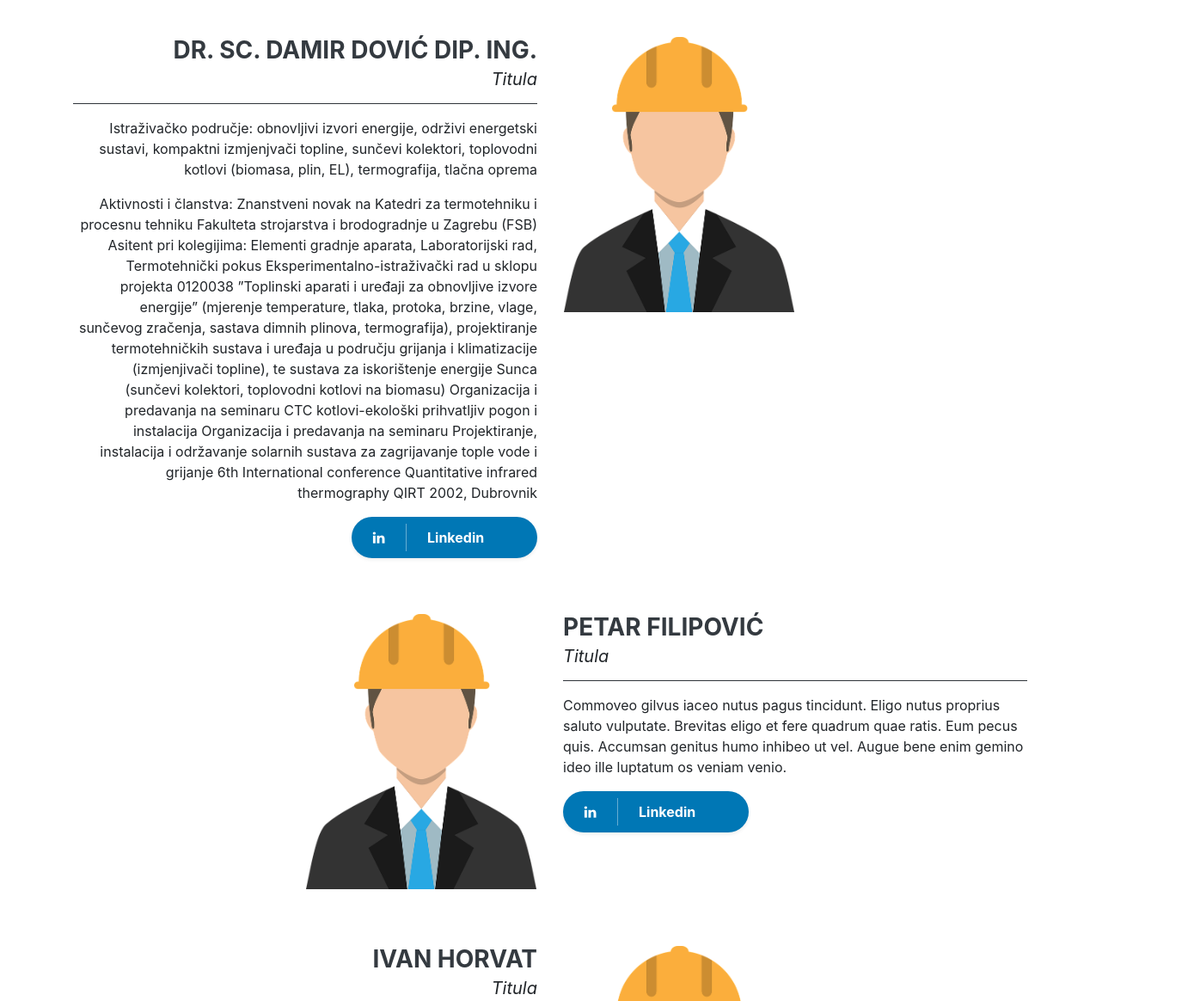
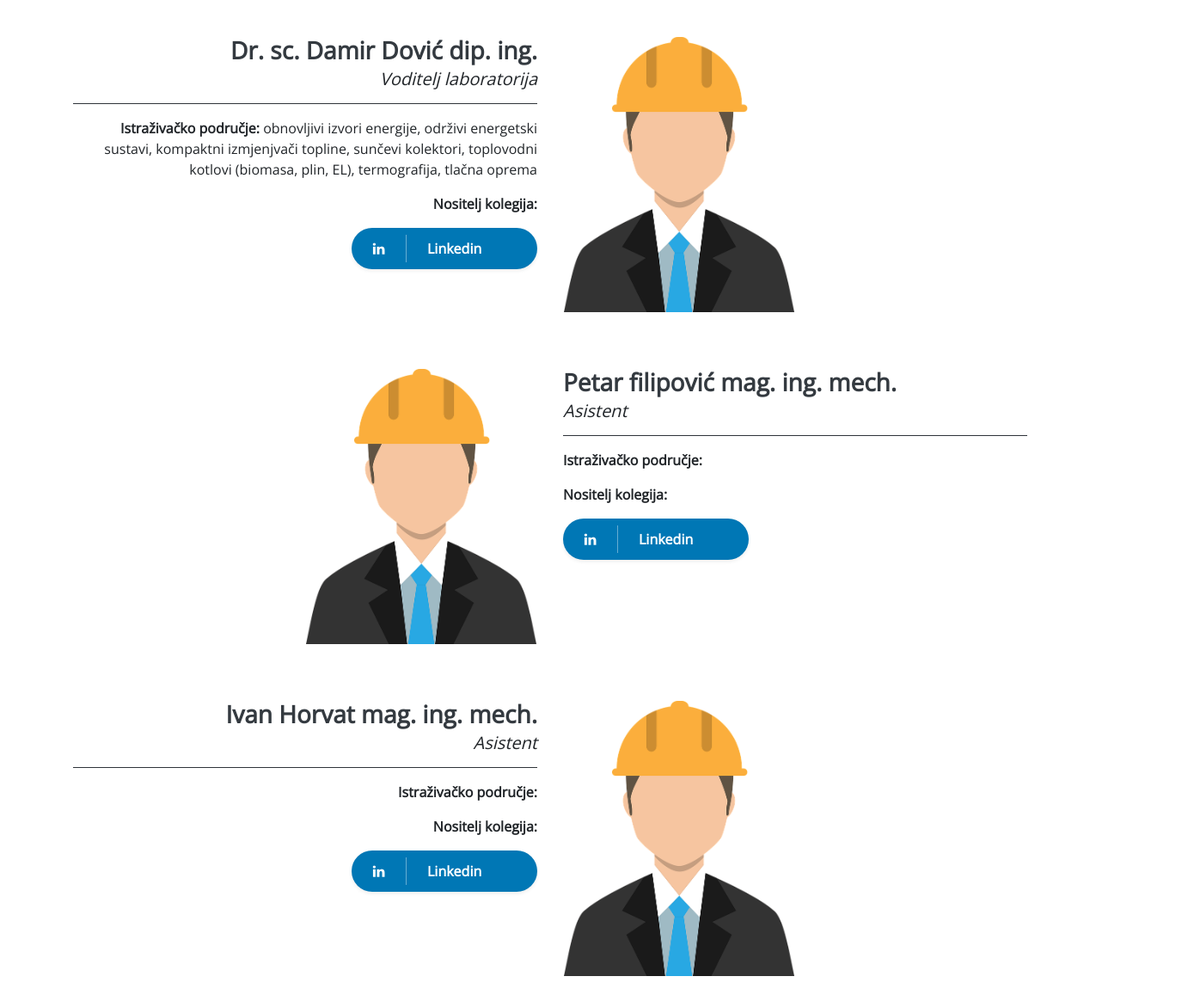
Before and after one commit to IvanFilipovic/Termolab_v1, a plain HTML site: page djelatnici.html in a window 1280 px wide. Shown: the part 240-1404 px from the top of the page at 86% size, 1389 px wide, since content can reach past the window. Drawn offline with nearby package versions, Linux system fonts and the light colour scheme.

Commit message:
comit 2
za pokazat Damiru

```diff
--- a/css.css
+++ b/css.css
@@ -1,5 +1,9 @@
+* {
+    font-family: 'Open Sans', sans-serif;
+}
 body {
     min-height: 100vh;
+
 }
 hr {
     color: black;
--- a/djelatnici.html
+++ b/djelatnici.html
@@ -9,7 +9,8 @@
         <meta name="Author" content="CodeJuice">
 
         <link rel="stylesheet" href="css.css">
-
+        <link rel="preconnect" href="https://fonts.gstatic.com">
+        <link href="https://fonts.googleapis.com/css2?family=Open+Sans&display=swap" rel="stylesheet">
         <link rel="stylesheet" href="https://maxcdn.bootstrapcdn.com/bootstrap/4.5.2/css/bootstrap.min.css">
         <script src="https://ajax.googleapis.com/ajax/libs/jquery/3.5.1/jquery.min.js"></script>
         <script src="https://cdnjs.cloudflare.com/ajax/libs/popper.js/1.16.0/umd/popper.min.js"></script>
@@ -53,20 +54,11 @@
             <img src="src/avatar.png" alt="" class="img-fluid border-white border-w-5 w-50 w-md-80 w-lg-60">
           </div>
           <div class="col-md-6 flex-valign text-md-right">
-            <h3 class="text-uppercase text-letter-spacing-xs mt-0 mb-1 text-dark font-weight-bold">Dr. sc. Damir Dović dip. ing.</h3>
-            <h5 class="my-0 font-weight-normal"><em>Titula</em></h5>
+            <h3 class="text-letter-spacing-xs mt-0 mb-1 text-dark font-weight-bold">Dr. sc. Damir Dović dip. ing.</h3>
+            <h5 class="my-0 font-weight-normal"><em>Voditelj laboratorija</em></h5>
             <hr class="bg-dark w-70 ml-0 ml-md-auto mr-md-0 mb-3">
-            <p>Istraživačko područje:
-              obnovljivi izvori energije, održivi energetski sustavi, kompaktni izmjenjvači topline, sunčevi kolektori, toplovodni kotlovi (biomasa, plin, EL), termografija, tlačna oprema</p>
-
-            <p>Aktivnosti i članstva:
-              Znanstveni novak na Katedri za termotehniku i procesnu tehniku Fakulteta strojarstva i brodogradnje u Zagrebu (FSB)
-              Asitent pri kolegijima: Elementi gradnje aparata, Laboratorijski rad, Termotehnički pokus
-              Eksperimentalno-istraživački rad u sklopu projekta 0120038 ”Toplinski aparati i uređaji za obnovljive izvore energije” (mjerenje temperature, tlaka, protoka, brzine, vlage, sunčevog zračenja, sastava dimnih plinova, termografija),
-              projektiranje termotehničkih sustava i uređaja u području grijanja i klimatizacije (izmjenjivači topline), te sustava za iskorištenje energije Sunca (sunčevi kolektori, toplovodni kotlovi na biomasu)
-              Organizacija i predavanja na seminaru CTC kotlovi-ekološki prihvatljiv pogon i instalacija
-              Organizacija i predavanja na seminaru Projektiranje, instalacija i održavanje solarnih sustava za zagrijavanje tople vode i grijanje
-              6th International conference Quantitative infrared thermography QIRT 2002, Dubrovnik</p>
+            <p><b>Istraživačko područje:</b> obnovljivi izvori energije, održivi energetski sustavi, kompaktni izmjenjvači topline, sunčevi kolektori, toplovodni kotlovi (biomasa, plin, EL), termografija, tlačna oprema</p>
+            <p><b>Nositelj kolegija:</b></p>
             <a href="" class="social-link social-linkedin d-flex align-items-center py-2 rounded-pill shadow-sm float-right"><span class="icon py-1"><i class="fa fa-linkedin fa-fw"></i></span><span class="font-weight-bold">Linkedin</span></a>
           </div>
         </div>
@@ -75,10 +67,11 @@
             <img src="src/avatar.png"  alt="" class="img-fluid border-white border-w-5 w-50 w-md-80 w-lg-60">
           </div>
           <div class="col-md-6 flex-valign">
-            <h3 class="text-uppercase text-letter-spacing-xs mt-0 mb-1 text-dark font-weight-bold">Petar filipović</h3>
-            <h5 class="my-0 font-weight-normal"><em>Titula</em></h5>
+            <h3 class="text-letter-spacing-xs mt-0 mb-1 text-dark font-weight-bold">Petar filipović mag. ing. mech.</h3>
+            <h5 class="my-0 font-weight-normal"><em>Asistent</em></h5>
             <hr class="bg-dark w-70 ml-0 mb-3">
-            <p>Commoveo gilvus iaceo nutus pagus tincidunt. Eligo nutus proprius saluto vulputate. Brevitas eligo et fere quadrum quae ratis. Eum pecus quis. Accumsan genitus humo inhibeo ut vel. Augue bene enim gemino ideo ille luptatum os veniam venio.</p>
+            <p><b>Istraživačko područje:</b></p>
+            <p><b>Nositelj kolegija:</b></p>
             <a href="" class="social-link social-linkedin d-flex align-items-center py-2 rounded-pill shadow-sm"><span class="icon py-1"><i class="fa fa-linkedin fa-fw"></i></span><span class="font-weight-bold">Linkedin</span></a>
           </div>
         </div>
@@ -87,10 +80,11 @@
             <img src="src/avatar.png"  alt="" class="img-fluid border-white border-w-5 w-50 w-md-80 w-lg-60">
           </div>
           <div class="col-md-6 flex-valign text-md-right">
-            <h3 class="text-uppercase text-letter-spacing-xs mt-0 mb-1 text-dark font-weight-bold">Ivan Horvat</h3>
-            <h5 class="my-0 font-weight-normal"><em>Titula</em></h5>
+            <h3 class="text-letter-spacing-xs mt-0 mb-1 text-dark font-weight-bold">Ivan Horvat mag. ing. mech.</h3>
+            <h5 class="my-0 font-weight-normal"><em>Asistent</em></h5>
             <hr class="bg-dark w-70 ml-0 ml-md-auto mr-md-0 mb-3">
-            <p>Causa dolor et immitto typicus. Gilvus minim nunc pala suscipere tation usitas volutpat. Abbas abdo meus. Amet incassum mos quidem refoveo tation usitas vicis vulpes. Abigo accumsan acsi adipiscing esca hendrerit interdico occuro suscipere torqueo.</p>
+            <p><b>Istraživačko područje:</b></p>
+            <p><b>Nositelj kolegija:</b></p>
             <a href="" class="social-link social-linkedin d-flex align-items-center py-2 rounded-pill shadow-sm float-right mb-0"><span class="icon py-1"><i class="fa fa-linkedin fa-fw"></i></span><span class="font-weight-bold">Linkedin</span></a>
           </div>
         </div>
@@ -123,7 +117,7 @@
                 <ul class="list-unstyled mb-0">
                 <li class="mb-2"><p class="text-muted">Sveučilište u Zagrebu</p></li>
                 <li class="mb-2"><p class="text-muted">Fakultet strojarstva i brodogradnje</p></li>
-                <li class="mb-2"><p class="text-muted">Ivana Lucića 5</p></li>
+                <li class="mb-2"><p class="text-muted">Ivana Lučića 5</p></li>
                 <li class="mb-2"><p class="text-muted">10 000 Zagreb</p></li>
                 </ul>
             </div>
@@ -159,7 +153,7 @@
         <!-- Copyrights -->
         <div class="bg-light">
           <div class="container text-center">
-            <p class="text-muted mb-0">© <script>document.write(new Date().getFullYear())</script> TERMOLAB All rights reserved.</p>
+            <p class="text-muted mb-0">© <script>document.write(new Date().getFullYear())</script> TERMOLAB</p>
           </div>
         </div>
       </footer>
--- a/nastava.css
+++ b/nastava.css
@@ -15,13 +15,12 @@
   content: '';
   border-left: 6px solid transparent;
   border-right: 6px solid transparent;
-  border-top: 6px solid #092235;
+  border-top: 6px solid black;
   position: absolute;
   bottom: -6px;
   left: 50%;
   transform: translateX(-50%);
   display: block;
-  background-color: cornflowerblue;
 }
 .lined .nav-link {
   border: none;
@@ -35,7 +34,6 @@
   background: none;
   color: red;
   border-color: red;
-
 }
 .nav-pills .nav-link {
   color:gray;
```
Also changed, not shown: index.html (+4 -3 lines), nastava.html (+7 -6 lines), projekti.html (+4 -3 lines), publikacije.html (+6 -4 lines).
